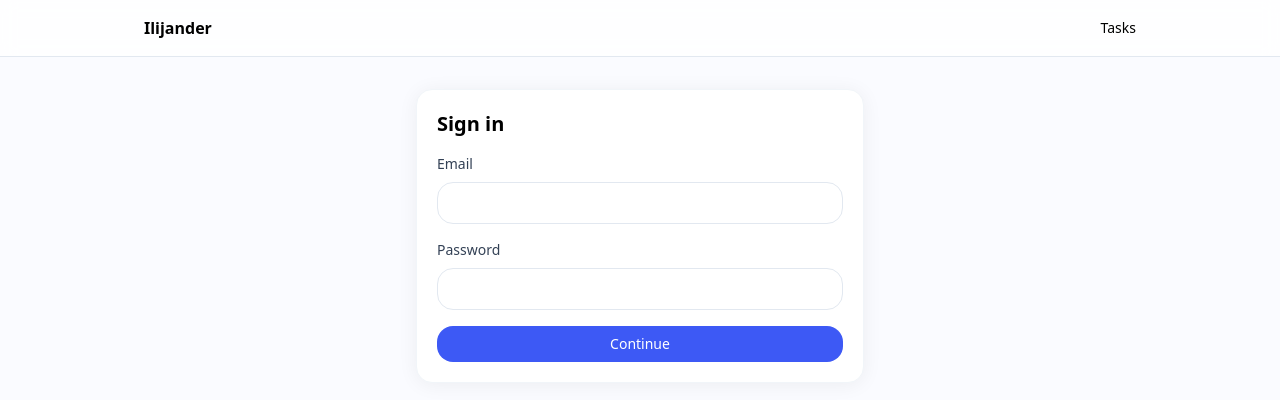
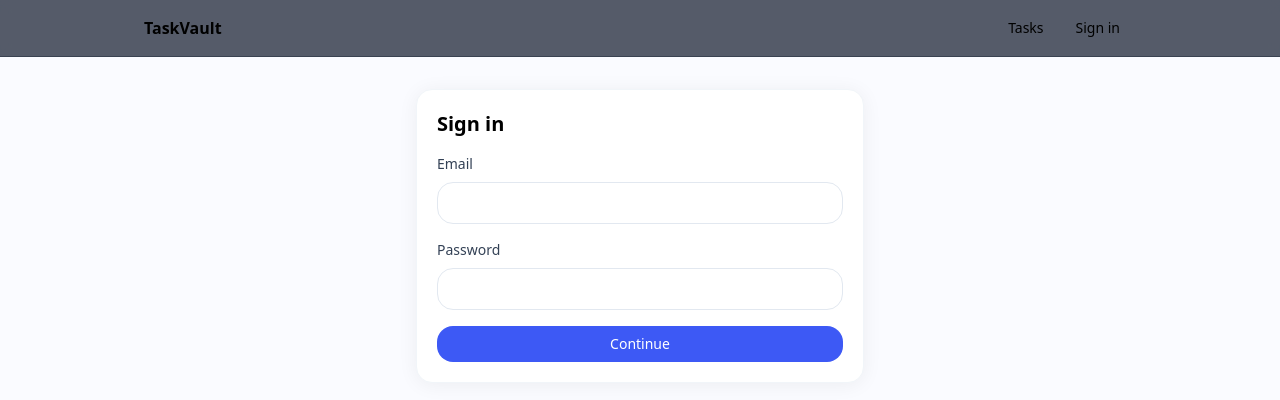
Before and after one commit to ilijaIR13/ilijander, a Next.js app: page /login in a window 1280 px wide. Shown: the top 400 px of the page. Built offline with nearby package versions, Linux system fonts and the light colour scheme; no server answers.

Commit message:
Update Header.tsx

```diff
--- a/src/components/Header.tsx
+++ b/src/components/Header.tsx
@@ -1,4 +1,4 @@
-// src/components/Header.tsx (server component)
+// Header.tsx (server component)
 import Link from "next/link";
 import { serverSupabase } from "@/lib/supabaseServer";
 
@@ -7,6 +7,7 @@ export default async function Header() {
   const { data: auth } = await supa.auth.getUser();
   const user = auth?.user;
 
+  // sačuvano u bazi: app_users(user_id pk, role text 'admin'|'user')
   let isAdmin = false;
   if (user) {
     const { data } = await supa.from("app_users").select("role").eq("user_id", user.id).maybeSingle();
@@ -14,13 +15,19 @@ export default async function Header() {
   }
 
   return (
-    <header className="sticky top-0 z-40 border-b border-slate-200 bg-white/80 backdrop-blur">
+    <header className="sticky top-0 z-40 border-b border-slate-800/50 bg-slate-900/70 backdrop-blur">
       <div className="mx-auto max-w-5xl px-4 h-14 flex items-center justify-between">
-        <Link href="/" className="font-semibold">Ilijander</Link>
+        <Link href="/" className="font-semibold">TaskVault</Link>
+
         <nav className="flex items-center gap-4 text-sm">
           <Link href="/tasks" className="hover:underline">Tasks</Link>
           {user && <Link href="/profile" className="hover:underline">Profile</Link>}
           {isAdmin && <Link href="/dashboard" className="hover:underline">Dashboard</Link>}
+          {!user ? (
+            <Link href="/login" className="btn btn-sm">Sign in</Link>
+          ) : (
+            <Link href="/logout" className="btn btn-sm btn-ghost">Sign out</Link>
+          )}
         </nav>
       </div>
     </header>
```
